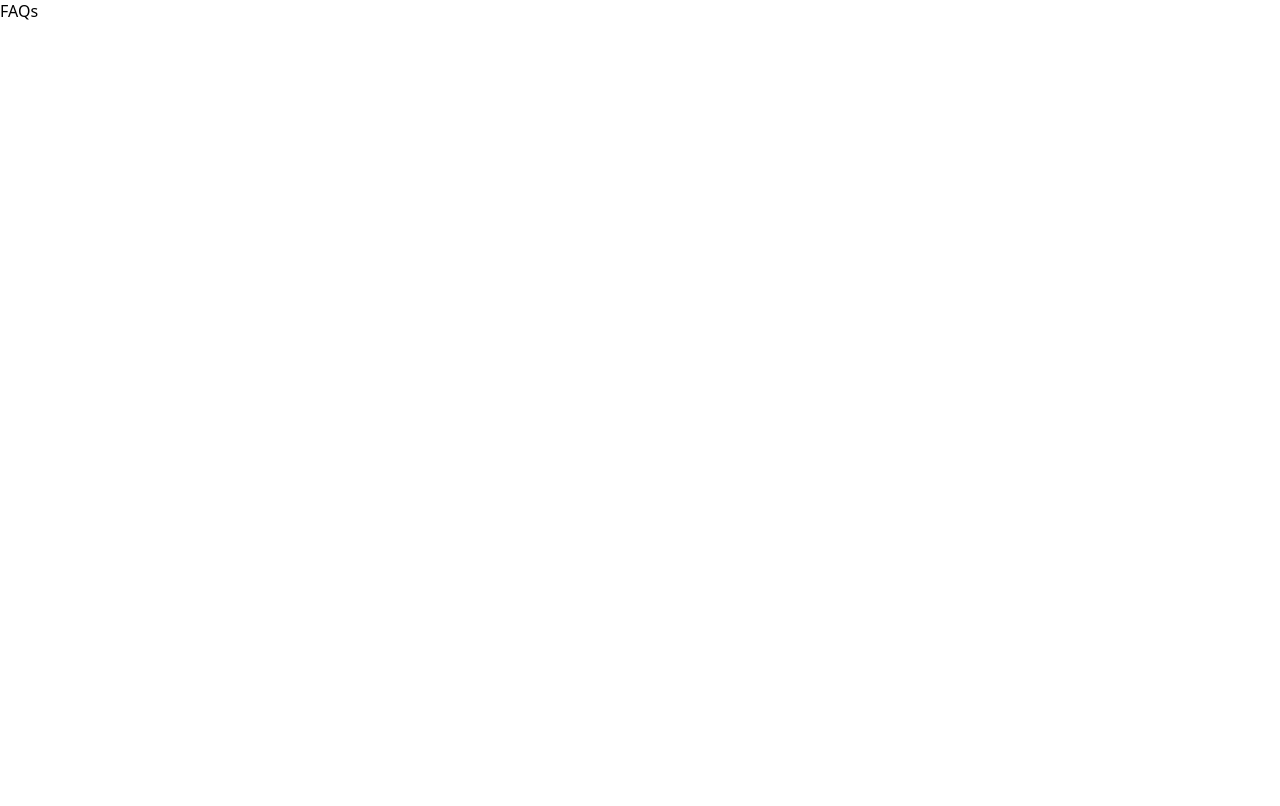
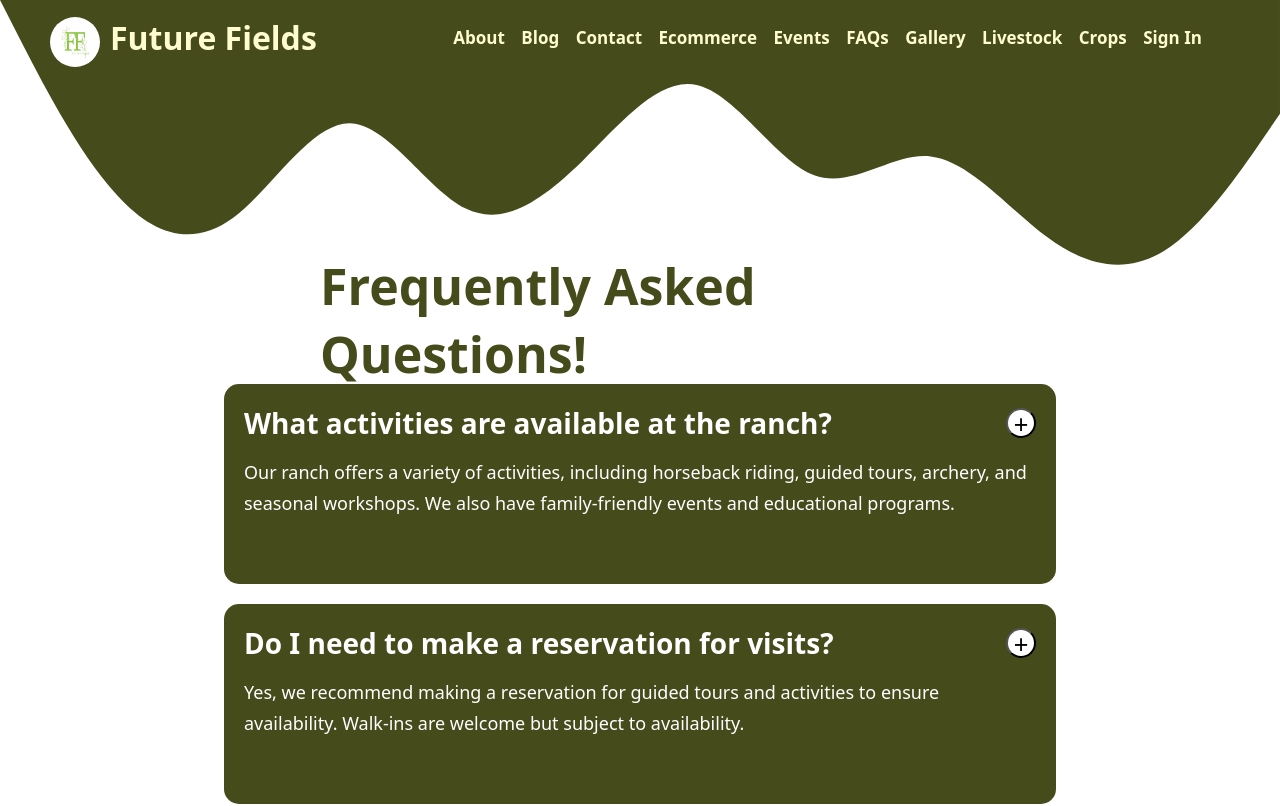
Before and after one commit to Jadline/Future-Fields, a React (Vite) app in the folder future-fields/: page /faqs in a window 1280 px wide. Shown: the top 806 px of the page. Built offline with nearby package versions, Linux system fonts and the light colour scheme.

Commit message:
updating changes-just got done with the FAQs page

```diff
--- a/future-fields/src/pages/Blog.module.css
+++ b/future-fields/src/pages/Blog.module.css
@@ -28,6 +28,7 @@
     --modern-color-two : #d3d3d3;
     --modern-color-three : 	#05014a;
     --modern-color-four : hsl(166, 100%, 20%);
+    --modern-color-four-verone : hsl(166, 91%, 30%);
 
     /* Vintage color */
     --vintage-color-one :#8C9DAD ;
@@ -46,8 +47,8 @@
     padding : 0;
   }
   .blogContainer {
-    background-color : var( --vintage-color-three);
-    width : 85%;
+    background-color : var(--modern-color-four);
+    width : 95%;
     margin : 0 auto;
     /* height : 100vh; */
     position : relative;
--- a/future-fields/src/pages/BlogPost.module.css
+++ b/future-fields/src/pages/BlogPost.module.css
@@ -187,7 +187,7 @@
     align-items :center;
     justify-content :flex-start;
     margin-top : 15px;
-    background-color :rgba(175, 18, 6, 0.7);
+    background-color :hsl(166, 91%, 30%);
     /* font-size :22px; */
     width : 35%;
     border-radius : 15px;
@@ -195,3 +195,4 @@
     font-weight :600;
 
  }
+ /* --modern-color-four-verone : hsl(166, 91%, 30%); */
--- a/future-fields/src/pages/Contact.jsx
+++ b/future-fields/src/pages/Contact.jsx
@@ -30,8 +30,9 @@ function Contact (){
             </div>
 
             <div className={styles.infoContainer}>
+                 <h1>To send an inquiry/get Newsletter</h1>
                 <form className={styles.form}>
-                    <h1>To send an inquiry/get Newsletter</h1>
+
                     <label>First Name</label>
                     <input type='text'/>
                     <label>Last Name</label>
@@ -40,7 +41,7 @@ function Contact (){
                     <input type='email'/>
                     <label>Phone Number</label>
                     <input type='tel'/>
-                    <button>Submit</button>
+                    <button className={styles.submitbtn}>Submit</button>
 
                 </form>
             </div>
--- a/future-fields/src/pages/Contact.module.css
+++ b/future-fields/src/pages/Contact.module.css
@@ -52,9 +52,12 @@
     margin-top : 50px;
 }
 .infoContainer {
-    height : 75vh;
-    border : 2px solid green;
+    height : 85vh;
+    /* border : 2px solid green; */
     margin : 0 auto;
+}
+.infoContainer h1 {
+    color : green;
 }
 .form {
     display : flex;
@@ -63,16 +66,31 @@
     justify-content :center;
     margin-top : 30px;
     border : 2px solid green;
-    width : 40%;
-    padding : 30px;
+    width : 35%;
+    padding : 30px 30px 0 30px;
+    margin-left : 30px;
+    border-radius : 15px;
+
 
 
 }
 .form label {
     margin-bottom :15px;
     text-align : left;
+    width : 100%;
+    font-weight : 600;
+    color : green;
 }
 .form input {
     height : 30px;
-    width : 200px;
+    width : 100%;
+    margin-bottom : 15px;
 }
+.submitbtn {
+    margin-bottom : 15px;
+    padding : 10px 45px;
+    border-radius : 10px;
+    background-color : transparent;
+    border-color : green;
+    font-size : 17px;
+}
--- a/future-fields/src/pages/FAQs.jsx
+++ b/future-fields/src/pages/FAQs.jsx
@@ -1,8 +1,79 @@
+import FaqItem from "./FaqItem";
+import styles from './FAQs.module.css'
+import Logo from '../Components/Logo'
+import PageNav from "../Components/PageNav";
+
 function FAQs (){
+
+    const ranchFaqs = [
+        { id : 1,
+          question: "What activities are available at the ranch?",
+          answer: "Our ranch offers a variety of activities, including horseback riding, guided tours, archery, and seasonal workshops. We also have family-friendly events and educational programs."
+        },
+        {
+            id : 2,
+          question: "Do I need to make a reservation for visits?",
+          answer: "Yes, we recommend making a reservation for guided tours and activities to ensure availability. Walk-ins are welcome but subject to availability."
+        },
+        {
+            id : 3,
+            question: "Are pets allowed on the ranch?",
+          answer: "We love pets, but for the safety of our animals and guests, we only allow service animals on the premises."
+        },
+        {
+            id : 4,
+          question: "What are the ranch’s operating hours?",
+          answer: "Our ranch is open daily from 9:00 AM to 6:00 PM. Special events and workshops may have different timings, so please check our events page for updates."
+        },
+        {
+            id : 5,
+          question: "Is there a dress code for visiting the ranch?",
+          answer: "We recommend wearing comfortable, weather-appropriate clothing and closed-toe shoes, especially if participating in activities like horseback riding or workshops."
+        },
+        {
+            id : 6,
+          question: "Do you offer group discounts?",
+          answer: "Yes, we offer discounts for groups of 10 or more. Please contact us in advance to learn more about group pricing and arrangements."
+        },
+        {
+            id : 7,
+          question: "Can I host private events at the ranch?",
+          answer: "Absolutely! We offer facilities for private events such as birthday parties, corporate retreats, and weddings. Contact us for more details and availability."
+        },
+        {
+            id : 8,
+          question: "Is food available on-site?",
+          answer: "Yes, we have a café that serves light snacks, beverages, and meals made with fresh produce from our farm."
+        },
+        {
+            id : 9,
+          question: "Do you offer overnight stays?",
+          answer: "We currently do not offer overnight accommodations, but there are local lodges and hotels nearby that we can recommend."
+        },
+        {
+            id : 10,
+          question: "What should I do if I lose an item at the ranch?",
+          answer: "If you lose an item during your visit, please notify our staff or contact us with a description of the item, and we’ll do our best to help you retrieve it."
+        }
+      ];
+
+
     return(
-        <div>
-            FAQs
+        <>
+        <div className={styles.faqsContainer}>
+        <div className={styles.faqsnav}>
+                <Logo/>
+                <PageNav/>
+            </div>
+            <ul className={styles.faqs}>
+            {ranchFaqs.map((faq) => <FaqItem faq={faq} key={faq.id}/>)}
+            </ul>
+            <svg className={styles.waves} xmlns="http://www.w3.org/2000/svg" viewBox="0 0 1440 320"><path fill="rgb(69, 75, 27)" fill-opacity="1" d="M0,0L21.8,42.7C43.6,85,87,171,131,218.7C174.5,267,218,277,262,245.3C305.5,213,349,139,393,138.7C436.4,139,480,213,524,234.7C567.3,256,611,224,655,181.3C698.2,139,742,85,785,96C829.1,107,873,181,916,197.3C960,213,1004,171,1047,176C1090.9,181,1135,235,1178,266.7C1221.8,299,1265,309,1309,282.7C1352.7,256,1396,192,1418,160L1440,128L1440,0L1418.2,0C1396.4,0,1353,0,1309,0C1265.5,0,1222,0,1178,0C1134.5,0,1091,0,1047,0C1003.6,0,960,0,916,0C872.7,0,829,0,785,0C741.8,0,698,0,655,0C610.9,0,567,0,524,0C480,0,436,0,393,0C349.1,0,305,0,262,0C218.2,0,175,0,131,0C87.3,0,44,0,22,0L0,0Z"></path></svg>
+            <div className ={styles.faqText}>Frequently Asked Questions!</div>
+
         </div>
+
+    </>
     )
 }
 export default FAQs
--- /dev/null
+++ b/future-fields/src/pages/FAQs.module.css
@@ -0,0 +1,61 @@
+.faqsContainer {
+
+    min-height : 100vh;
+    position : relative;
+    display : flex;
+    align-items :center;
+    justify-content : center;
+    flex-direction : column;
+
+
+}
+.waves {
+    /* top : 0; */
+    position :absolute;
+    /* left : 0;
+    /* width : 100%; */
+     /* z-index : -1;  */
+     top :0;
+     /* left :0;
+     width : 100%;  */
+
+}
+.faqText {
+    position : absolute;
+    top : 40vh;
+    left : 50%;
+    transform : translate(-50%,-50%);
+    color :#fff;
+    font-size : 50px;
+    font-weight :600;
+    color : rgb(69, 75, 27);
+}
+.faqs {
+    display : flex;
+    justify-content : center;
+    align-items : center;
+    flex-direction : column;
+    margin-top : 30%;
+    width : 65%;
+}
+/* background-color : rgb(69, 75, 27); */
+.faqsnav{
+    display : flex;
+    justify-content : space-between;
+    align-items : center;
+    gap : 20px;
+    width : 90%;
+    /* height : 50px; */
+    /* background-color : red; */
+    /* transform : translate(-50%,-50%); */
+    /* background-color :rgb(69, 75, 27);  */
+    position : absolute;
+    top : 7px;
+    left : 50px;
+    z-index : 1;
+
+
+    /* border-radius : 30px; */
+    /* padding-top : 30px;
+    padding-inline : 20px; */
+}
--- /dev/null
+++ b/future-fields/src/pages/FaqItem.jsx
@@ -0,0 +1,15 @@
+import styles from './FaqItem.module.css'
+function FaqItem({faq}){
+    return(
+        <li className={styles.questionsContainer}>
+            <div className={styles.question}>
+                <h3>{faq.question}</h3>
+                <button>+</button>
+            </div>
+            <div>{faq.answer}</div>
+            {/* <span role='button'>+</span> */}
+
+        </li>
+    )
+}
+export default FaqItem
--- /dev/null
+++ b/future-fields/src/pages/FaqItem.module.css
@@ -0,0 +1,42 @@
+.questionsContainer {
+    list-style : none;
+    margin-bottom : 20px;
+    background-color : rgb(69, 75, 27);
+    height : 25vh;
+    width : 100%;
+    color : #fff;
+    padding : 20px;
+    border-radius : 15px;
+
+}
+.questionsContainer div:last-child{
+    font-size : 18px;
+    line-height : 1.7;
+}
+.question {
+    display : flex;
+    justify-content : space-between;
+    align-items : center;
+    margin-bottom : 15px;
+}
+.question h3 {
+    font-size : 28px;
+}
+.question button{
+    background-color : #fff;
+    color :#000;
+    font-size : 25px;
+    border-radius : 50%;
+    /* display :inline-flex; */
+    /* justify-content : center;
+    align-items :center; */
+    width : 30px;
+    height :30px;
+    cursor : pointer;
+    padding : 0;
+    /* line-height :1; */
+    /* transform:translate(-50%,-50%); */
+
+
+
+}
```
